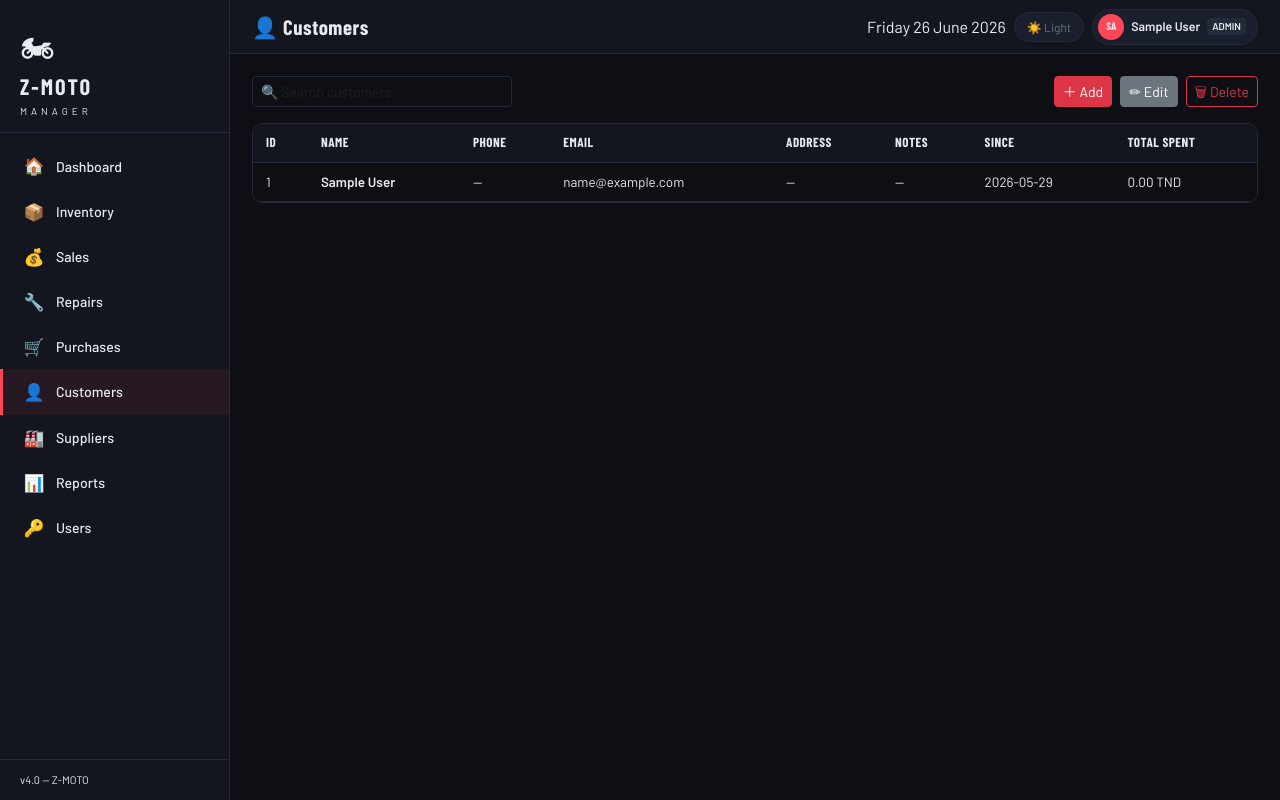
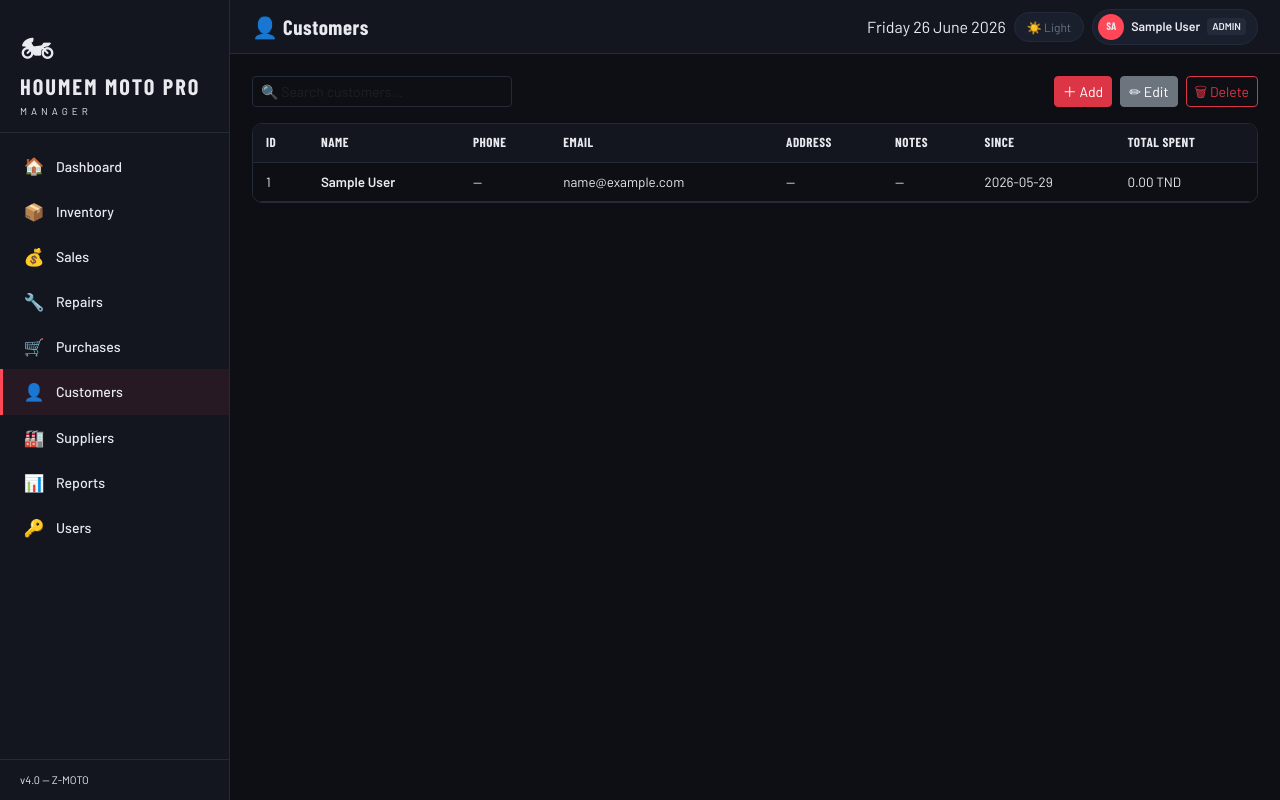
Before and after one commit to ggMBD/moto-webapp, a Flask app: page /customers in a window 1280 px wide. Run offline with Flask 3, Linux system fonts and the light colour scheme; the visitor is signed in with stand-in values (Sample User, id 1); data comes from the database, SQL or seed files in the repository; some web fonts are replaced.

Commit message:
change the app name HOUMEM-MOTO-PRO

```diff
--- a/templates/base.html
+++ b/templates/base.html
@@ -4,7 +4,7 @@
 <meta charset="UTF-8">
 <meta name="viewport" content="width=device-width, initial-scale=1.0, maximum-scale=1.0">
 <meta name="apple-mobile-web-app-capable" content="yes">
-<title>{% block title %}Z-MOTO{% endblock %} — Z-MOTO Manager</title>
+<title>{% block title %}HOUMEM-MOTO-PRO{% endblock %} — Z-MOTO Manager</title>
 <!-- Prevent theme flash — must be first in <head> -->
 <script>
   (function() {
@@ -34,7 +34,7 @@
   <div id="sidebar">
     <div class="logo-wrap">
       <div style="font-size:2rem">🏍</div>
-      <div class="logo-name">Z-MOTO</div>
+      <div class="logo-name">HOUMEM MOTO PRO</div>
       <div class="logo-sub">Manager</div>
     </div>
     <nav class="sidebar-nav">
```
